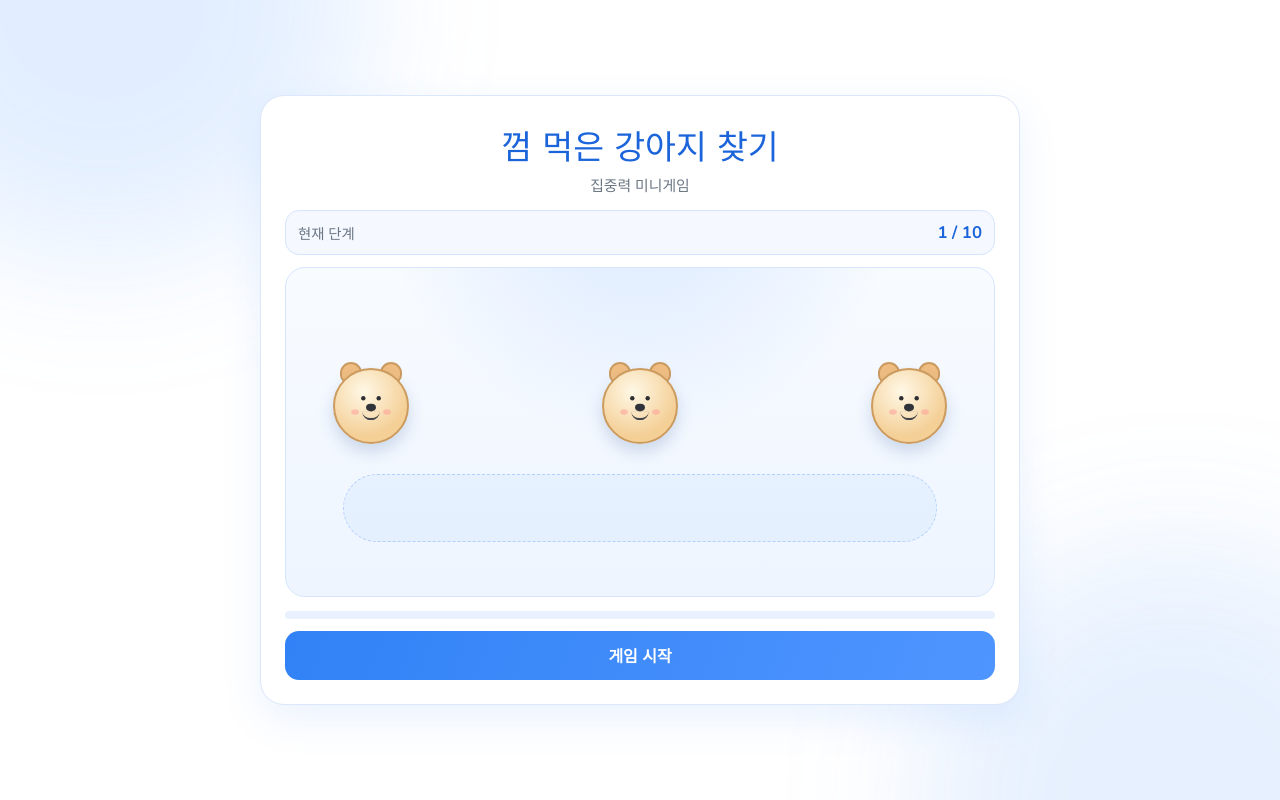
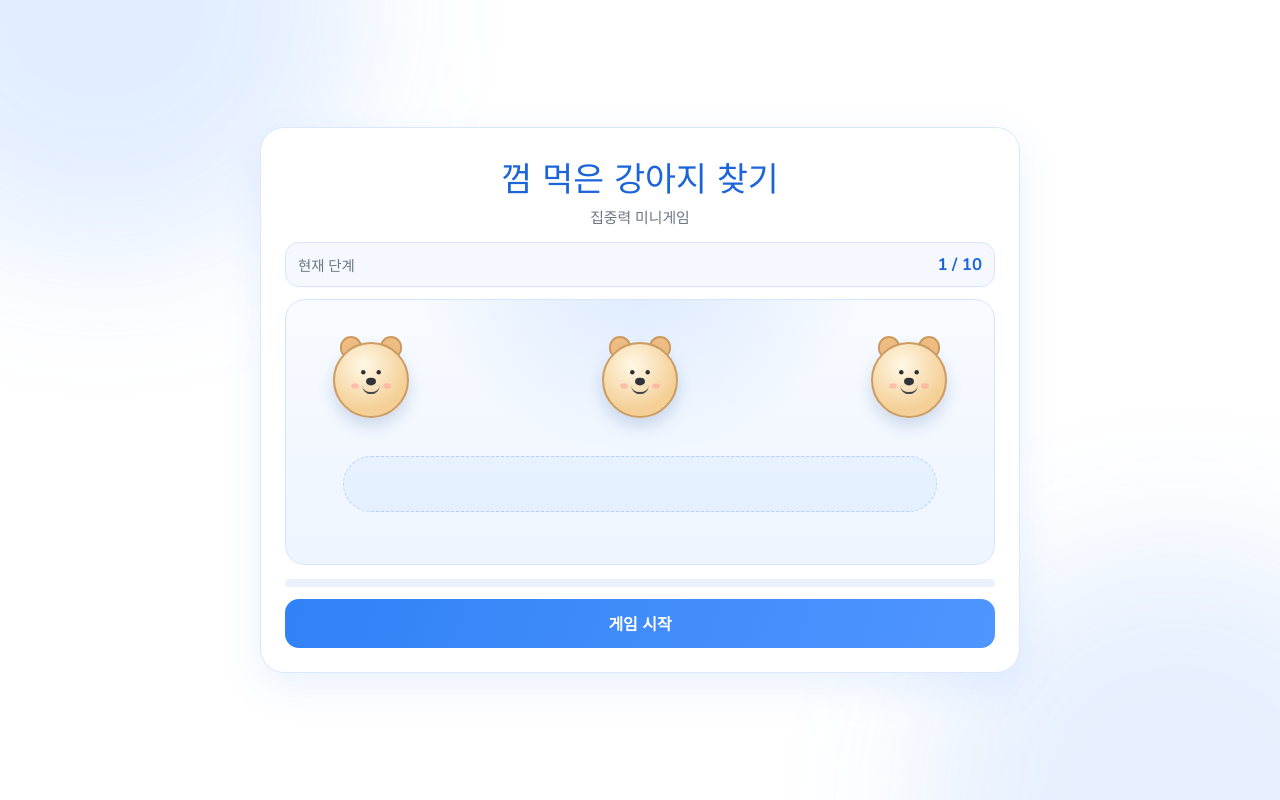
Before and after one commit to MichaelCho-haman/catching_puppy, a React (Vite) app: page / in a window 1280 px wide. Built offline with nearby package versions, Linux system fonts and the light colour scheme.

Commit message:
style: reduce excess board whitespace

```diff
--- a/src/App.css
+++ b/src/App.css
@@ -93,7 +93,7 @@
 .board {
   margin-top: 12px;
   position: relative;
-  min-height: 304px;
+  min-height: 232px;
   border-radius: 20px;
   border: 1px solid #d6e5ff;
   background:
@@ -106,8 +106,8 @@
   position: absolute;
   left: 8%;
   right: 8%;
-  top: 190px;
-  height: 64px;
+  top: 138px;
+  height: 52px;
   border-radius: 999px;
   border: 1px dashed #b4cffb;
   background: rgba(49, 130, 246, 0.05);
@@ -115,7 +115,7 @@
 
 .dog-character {
   position: absolute;
-  top: 88px;
+  top: 34px;
   transform: translateX(-50%);
   border: none;
   background: transparent;
@@ -355,16 +355,16 @@
   }
 
   .board {
-    min-height: 330px;
+    min-height: 266px;
   }
 
   .track {
-    top: 206px;
-    height: 68px;
+    top: 156px;
+    height: 56px;
   }
 
   .dog-character {
-    top: 100px;
+    top: 42px;
   }
 
   .puppy {
```
